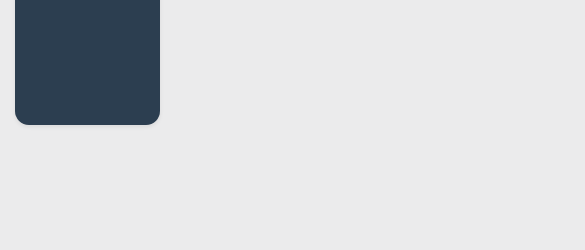
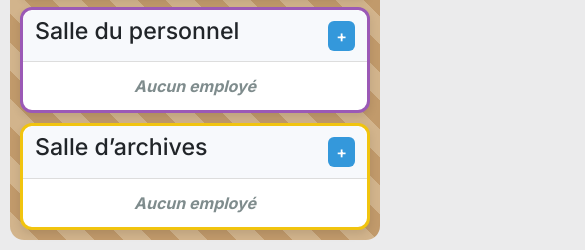
Before and after one commit to ezraidimariam/Workplace-Map-Manager, a plain HTML site: page index.html in a window 390 px wide. Shown: the part 704-954 px from the top of the page, 585 px wide, since content can reach past the window. Before the commit the page ends 844 px from the top, so only its background shows below. Drawn offline with nearby package versions, Linux system fonts and the light colour scheme.

Commit message:
fix: make floor plan and rooms responsive on smaller screens

```diff
--- a/styles/style.css
+++ b/styles/style.css
@@ -72,7 +72,13 @@ body {
   gap: 10px;
   padding: 10px;
   border-radius: 14px;
-  background: #ecf0f1;
+  background: repeating-linear-gradient(
+    45deg,
+    #d2b48c,
+    #d2b48c 20px,
+    #c19a6b 20px,
+    #c19a6b 40px
+  );
 }
 
 .room {
@@ -80,7 +86,7 @@ body {
   display: flex;
   flex-direction: column;
   justify-content: flex-start;
-  background: linear-gradient(135deg, #ffffff, #f1f2f6);
+  background: #fff;
   box-shadow: 0 4px 8px rgba(0, 0, 0, 0.1);
   transition: transform 0.2s, box-shadow 0.2s;
 }
@@ -131,26 +137,31 @@ body {
   grid-row: 1;
   border: 3px solid #e74c3c;
 }
+
 .room-server {
   grid-column: 1;
   grid-row: 2;
   border: 3px solid #3498db;
 }
+
 .room-conference {
   grid-column: 3;
   grid-row: 2;
   border: 3px solid #2ecc71;
 }
+
 .room-security {
   grid-column: 1;
   grid-row: 3;
   border: 3px solid #2980b9;
 }
+
 .room-staff {
   grid-column: 3;
   grid-row: 3;
   border: 3px solid #9b59b6;
 }
+
 .room-archives {
   grid-column: 1;
   grid-row: 4;
@@ -165,29 +176,44 @@ body {
   box-shadow: inset 0 0 8px rgba(0, 0, 0, 0.1);
 }
 
+@media (max-width: 1023px) {
+  .app {
+    flex-direction: column;
+    height: auto;
+    padding: 10px;
+  }
+
+  .sidebar {
+    width: 100%;
+    margin-bottom: 15px;
+  }
+
   .floor {
-  flex: 1;
     display: grid;
-  grid-template-columns: 1fr 80px 1fr;
-  grid-template-rows: 120px 120px 120px 120px;
+    grid-template-columns: 1fr;
+    grid-template-rows: repeat(auto-fit, minmax(100px, 1fr));
     gap: 10px;
     padding: 10px;
-  border-radius: 14px;
-  background: repeating-linear-gradient(
-    45deg,
-    #d2b48c,
-    #d2b48c 20px,
-    #c19a6b 20px,
-    #c19a6b 40px
-  );
+  }
+
+  .room-reception,
+  .room-server,
+  .room-conference,
+  .room-security,
+  .room-staff,
+  .room-archives {
+    grid-column: 1;
+    grid-row: auto;
+  }
+
+  .corridor {
+    grid-column: 1;
+    grid-row: auto;
+    height: 60px;
+    margin: 0 auto;
   }
 
   .room {
-  border-radius: 12px;
-  display: flex;
-  flex-direction: column;
-  justify-content: flex-start;
-  background: #fff;
-  box-shadow: 0 4px 8px rgba(0, 0, 0, 0.1);
-  transition: transform 0.2s, box-shadow 0.2s;
+    min-height: 80px;
   }
+}
```
Lines whose indentation alone changed are shown as unchanged.
